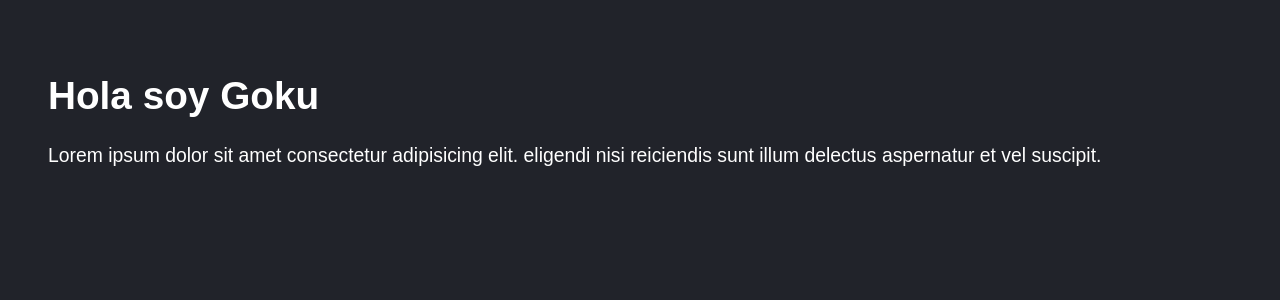
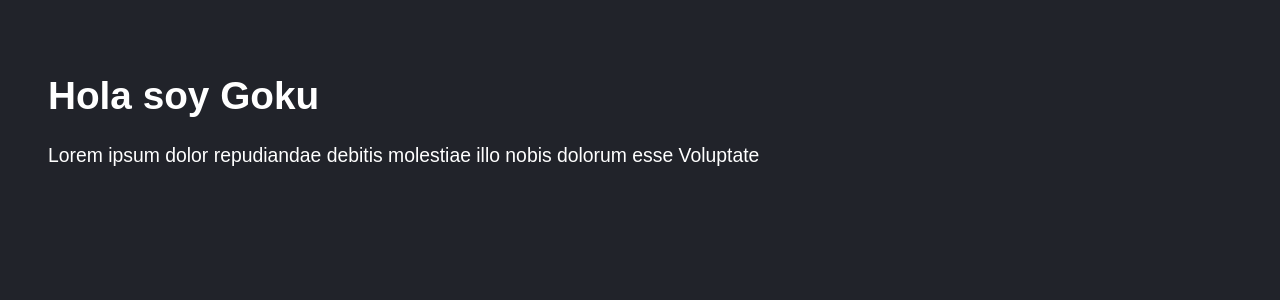
Before and after one commit to Rome96/intro-to-React-and-Unit-Test, a React (Create React App) app: page / in a window 1280 px wide. Shown: the top 300 px of the page. Built offline with nearby package versions, Linux system fonts and the light colour scheme.

Commit message:
default props

```diff
--- a/src/App.js
+++ b/src/App.js
@@ -1,15 +1,12 @@
 import React from 'react'
 import PropTypes from 'prop-types'
 
-const App = ({greeting}) => {
+const App = ({greeting, subTitle}) => {
   // const greeting = 'Hola universo'
   return (
     <>
       <h1>{greeting}</h1>
-      <p>
-        Lorem ipsum dolor sit amet consectetur adipisicing elit.
-        eligendi nisi reiciendis sunt illum delectus aspernatur et vel suscipit.
-      </p>
+      <p>{subTitle}</p>
     </>
   )
 }
@@ -18,4 +15,8 @@ App.propTypes = {
   greeting: PropTypes.string.isRequired
 }
 
+App.defaultProps = {
+  subTitle: 'Lorem ipsum dolor repudiandae debitis molestiae illo nobis dolorum esse Voluptate'
+}
+
 export default App
```
